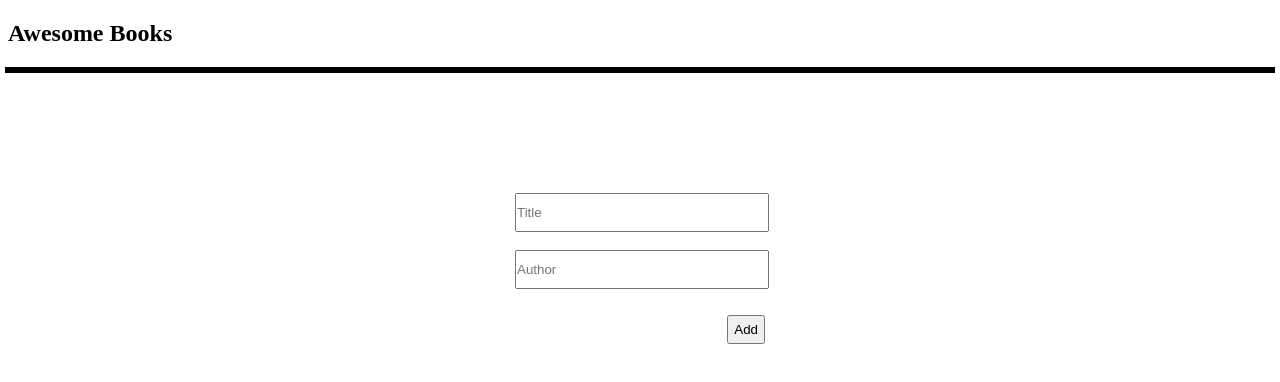
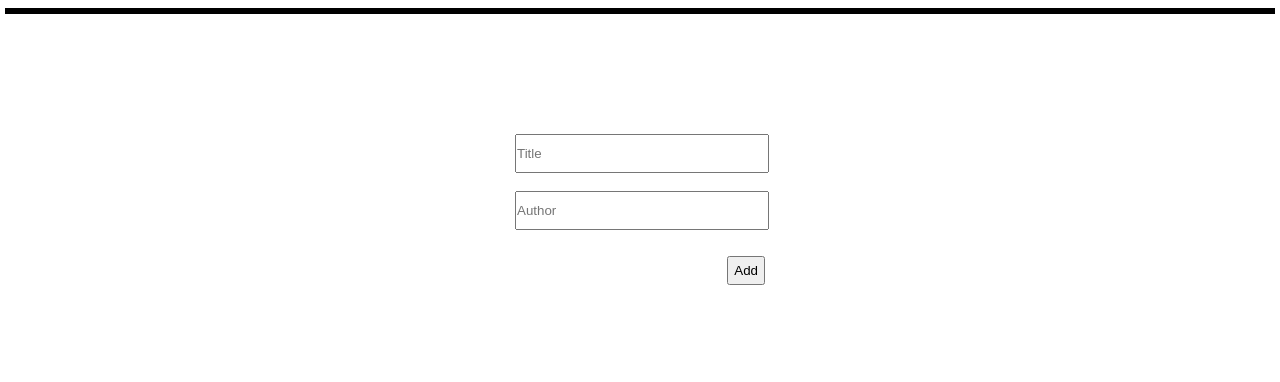
Before and after one commit to jmoseka/Awesome-Books, a website: page index.html in a window 1280 px wide. Drawn offline with Linux system fonts and the light colour scheme.

Commit message:
remove empty eelement

```diff
--- a/index.html
+++ b/index.html
@@ -9,12 +9,7 @@
 </head>
 <body>
 
-    <nav>
-        <h1>Awesome Books</h1>
-        <di class="nav-links">
 
-        </div>
-    </nav>
     <main>
     <div class="book-container">
 
```
